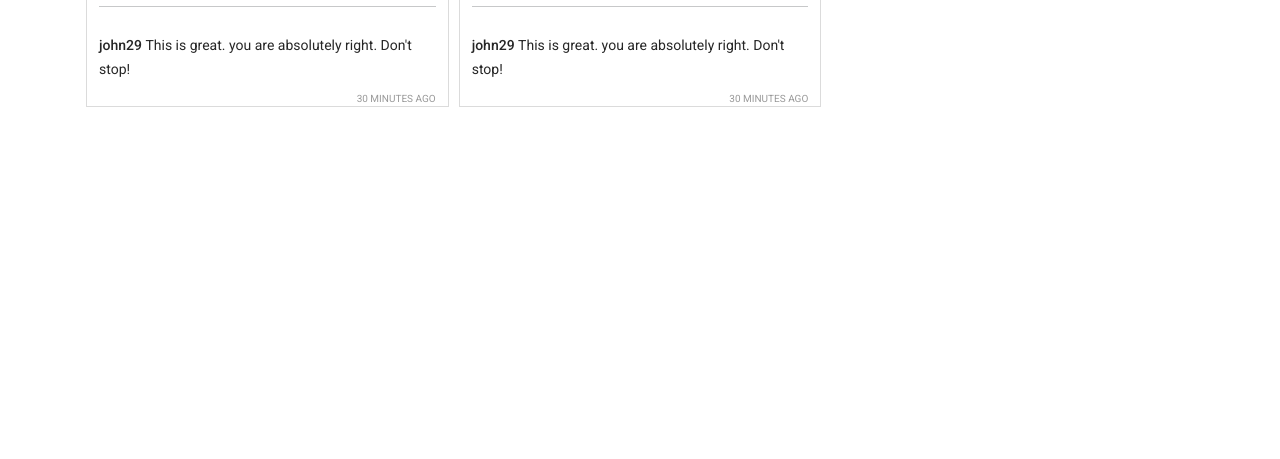
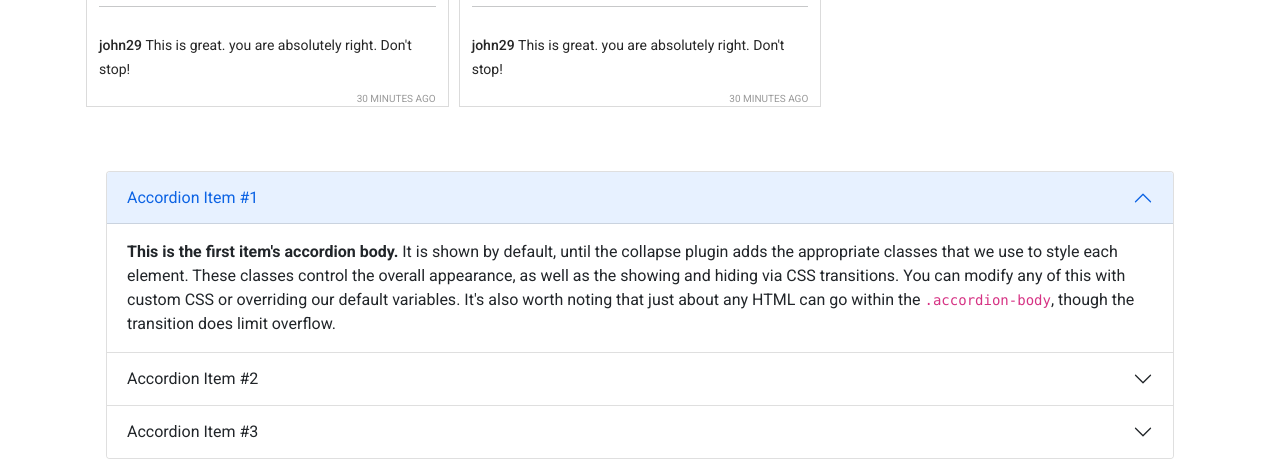
Before and after one commit to jannatnury/instra-sohor, a plain HTML site: page index.html in a window 1280 px wide. Shown: the part 1425-1884 px from the top of the page. Before the commit the page ends 1548 px from the top, so only its background shows below. Drawn offline with nearby package versions, Linux system fonts and the light colour scheme.

Commit message:
fifth bug solved

```diff
--- a/css/style.css
+++ b/css/style.css
@@ -256,3 +256,4 @@ img {
     grid-template-columns: repeat(1, 1fr);
   }
 }
+/* Queations styles */
--- a/index.html
+++ b/index.html
@@ -1,5 +1,6 @@
 <!DOCTYPE html>
 <html lang="en">
+
 <head>
     <meta charset="UTF-8" />
     <meta http-equiv="X-UA-Compatible" content="IE=edge" />
@@ -7,49 +8,32 @@
     <title>Insta-Sohor</title>
     <link rel="stylesheet" href="./css/style.css" />
     <!-- Latest compiled and minified CSS -->
-        <link
-            href="https://cdn.jsdelivr.net/npm/bootstrap@5.1.3/dist/css/bootstrap.min.css"
-            rel="stylesheet"
-            integrity="sha384-1BmE4kWBq78iYhFldvKuhfTAU6auU8tT94WrHftjDbrCEXSU1oBoqyl2QvZ6jIW3"
-            crossorigin="anonymous"
-        />
+    <link href="https://cdn.jsdelivr.net/npm/bootstrap@5.1.3/dist/css/bootstrap.min.css" rel="stylesheet"
+        integrity="sha384-1BmE4kWBq78iYhFldvKuhfTAU6auU8tT94WrHftjDbrCEXSU1oBoqyl2QvZ6jIW3" crossorigin="anonymous" />
 
     <!-- google Montserrat  font  -->
     <link rel="preconnect" href="https://fonts.googleapis.com" />
     <link rel="preconnect" href="https://fonts.gstatic.com" crossorigin />
-        <link
-            href="https://fonts.googleapis.com/css2?family=Montserrat:wght@300;400;500&display=swap"
-            rel="stylesheet"
-        />
-        <link
-            rel="stylesheet"
-            href="https://cdnjs.cloudflare.com/ajax/libs/font-awesome/6.0.0/css/all.min.css"
+    <link href="https://fonts.googleapis.com/css2?family=Montserrat:wght@300;400;500&display=swap" rel="stylesheet" />
+    <link rel="stylesheet" href="https://cdnjs.cloudflare.com/ajax/libs/font-awesome/6.0.0/css/all.min.css"
         integrity="sha512-9usAa10IRO0HhonpyAIVpjrylPvoDwiPUiKdWk5t3PyolY1cOd4DSE0Ga+ri4AuTroPR5aQvXU9xC6qOPnzFeg=="
-            crossorigin="anonymous"
-            referrerpolicy="no-referrer"
-        />
+        crossorigin="anonymous" referrerpolicy="no-referrer" />
+    <!-- Bootsstrap CDN -->
+    <link href="https://cdn.jsdelivr.net/npm/bootstrap@5.0.2/dist/css/bootstrap.min.css" rel="stylesheet"
+        integrity="sha384-EVSTQN3/azprG1Anm3QDgpJLIm9Nao0Yz1ztcQTwFspd3yD65VohhpuuCOmLASjC" crossorigin="anonymous">
+
 </head>
 
 <body>
     <header>
         <nav class="navbar navbar-expand-lg navbar-light bg-light px-5">
             <a class="navbar-brand" href="#">Insta-Sohor</a>
-                <button
-                    class="navbar-toggler"
-                    type="button"
-                    data-toggle="collapse"
-                    data-target="#navbarSupportedContent"
-                    aria-controls="navbarSupportedContent"
-                    aria-expanded="false"
-                    aria-label="Toggle navigation"
-                >
+            <button class="navbar-toggler" type="button" data-toggle="collapse" data-target="#navbarSupportedContent"
+                aria-controls="navbarSupportedContent" aria-expanded="false" aria-label="Toggle navigation">
                 <span class="navbar-toggler-icon"></span>
             </button>
 
-                <div
-                    class="collapse navbar-collapse justify-content-end"
-                    id="navbarSupportedContent"
-                >
+            <div class="collapse navbar-collapse justify-content-end" id="navbarSupportedContent">
                 <ul class="navbar-nav mr-auto">
                     <li class="nav-link active" role="button" onclick="switchTab( 'posts' )">
                         <i class="fa-solid fa-house"></i>
@@ -77,9 +61,79 @@
             <h1>Reported posts</h1>
         </div>
     </main>
+    <!-- Questions and Answers part -->
+    <section id="questions" class="container row mx-auto mt-5">
+        <div class="col-12 col-lg-12 d-flex justify-content-center">
+            <div class="accordion" id="accordionPanelsStayOpenExample">
+                <div class="accordion-item">
+                    <h2 class="accordion-header" id="panelsStayOpen-headingOne">
+                        <button class="accordion-button" type="button" data-bs-toggle="collapse"
+                            data-bs-target="#panelsStayOpen-collapseOne" aria-expanded="true"
+                            aria-controls="panelsStayOpen-collapseOne">
+                            Accordion Item #1
+                        </button>
+                    </h2>
+                    <div id="panelsStayOpen-collapseOne" class="accordion-collapse collapse show"
+                        aria-labelledby="panelsStayOpen-headingOne">
+                        <div class="accordion-body">
+                            <strong>This is the first item's accordion body.</strong> It is shown by default, until the
+                            collapse plugin adds the appropriate classes that we use to style each element. These
+                            classes control the overall appearance, as well as the showing and hiding via CSS
+                            transitions. You can modify any of this with custom CSS or overriding our default variables.
+                            It's also worth noting that just about any HTML can go within the
+                            <code>.accordion-body</code>, though the transition does limit overflow.
+                        </div>
+                    </div>
+                </div>
+                <div class="accordion-item">
+                    <h2 class="accordion-header" id="panelsStayOpen-headingTwo">
+                        <button class="accordion-button collapsed" type="button" data-bs-toggle="collapse"
+                            data-bs-target="#panelsStayOpen-collapseTwo" aria-expanded="false"
+                            aria-controls="panelsStayOpen-collapseTwo">
+                            Accordion Item #2
+                        </button>
+                    </h2>
+                    <div id="panelsStayOpen-collapseTwo" class="accordion-collapse collapse"
+                        aria-labelledby="panelsStayOpen-headingTwo">
+                        <div class="accordion-body">
+                            <strong>This is the second item's accordion body.</strong> It is hidden by default, until
+                            the collapse plugin adds the appropriate classes that we use to style each element. These
+                            classes control the overall appearance, as well as the showing and hiding via CSS
+                            transitions. You can modify any of this with custom CSS or overriding our default variables.
+                            It's also worth noting that just about any HTML can go within the
+                            <code>.accordion-body</code>, though the transition does limit overflow.
+                        </div>
+                    </div>
+                </div>
+                <div class="accordion-item">
+                    <h2 class="accordion-header" id="panelsStayOpen-headingThree">
+                        <button class="accordion-button collapsed" type="button" data-bs-toggle="collapse"
+                            data-bs-target="#panelsStayOpen-collapseThree" aria-expanded="false"
+                            aria-controls="panelsStayOpen-collapseThree">
+                            Accordion Item #3
+                        </button>
+                    </h2>
+                    <div id="panelsStayOpen-collapseThree" class="accordion-collapse collapse"
+                        aria-labelledby="panelsStayOpen-headingThree">
+                        <div class="accordion-body">
+                            <strong>This is the third item's accordion body.</strong> It is hidden by default, until the
+                            collapse plugin adds the appropriate classes that we use to style each element. These
+                            classes control the overall appearance, as well as the showing and hiding via CSS
+                            transitions. You can modify any of this with custom CSS or overriding our default variables.
+                            It's also worth noting that just about any HTML can go within the
+                            <code>.accordion-body</code>, though the transition does limit overflow.
+                        </div>
+                    </div>
+                </div>
+            </div>
+        </div>
+    </section>
+    <!-- Ends of Questions and Answers part -->
+
     <footer></footer>
 
     <!-- add javascript  file  -->
     <script src="./js/app.js"></script>
 </body>
+
 </html>
--- a/js/app.js
+++ b/js/app.js
@@ -33,24 +33,28 @@ const displayContent = (text) => {
   // bug no 02
   return text.length < 30 ? text : text.slice(0, 30) + "<span class='fw-bold'>... read more</span>";
 };
-
 const switchTab = (id) => {
-
+  if (id === "posts") {
+    document.getElementById("questions").style.display = "block";
     document.getElementById("posts").style.display = "grid";
     document.getElementById("liked").style.display = "none";
     document.getElementById("reported").style.display = "none";
+  } else if (id === "liked") {
+    document.getElementById("questions").style.display = "none";
     document.getElementById("liked").style.display = "block";
     document.getElementById("posts").style.display = "none";
     document.getElementById("reported").style.display = "none";
-  // bug no 03
-  if (id === "liked") {
+
     displayLikedPosts();
-  } else if (id === "reported") {
-    displayLikedPosts();
+  } else {
+    document.getElementById("questions").style.display = "none";
+    document.getElementById("reported").style.display = "block";
+    document.getElementById("posts").style.display = "none";
+    document.getElementById("liked").style.display = "none";
+
+    displayReportedPosts();
   }
-  displayReportedPosts();
 };
-
 const createPost = (post) => {
   //  bug no 04
   const { userImage, image, comments } = post;
```
Lines whose indentation alone changed are shown as unchanged.
